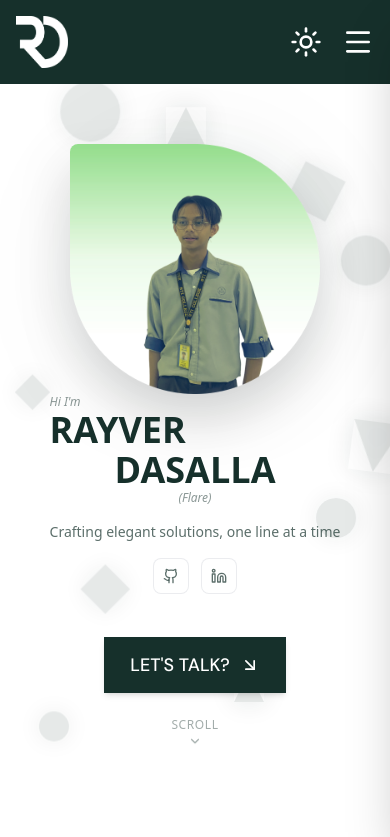
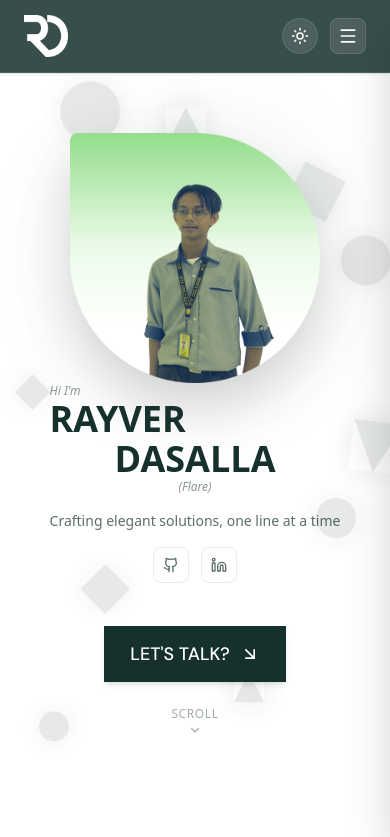
Before and after one commit to FlareItsh/Rayver-Dasalla-Portfolio, a React (Vite) app: page / in a window 390 px wide. Shown: the top 837 px of the page. Built offline with nearby package versions, Linux system fonts and the light colour scheme.

Commit message:
style: enhance navbar with frosted glassmorphism, refined spacing, and styled control buttons

```diff
--- a/src/components/layout/Navbar.jsx
+++ b/src/components/layout/Navbar.jsx
@@ -141,7 +141,7 @@ export default function Navbar() {
 
   const desktopNav = (
     <div className="relative">
-      <ul className="flex gap-20 text-base">
+      <ul className="flex gap-14 text-sm font-medium tracking-wide lg:gap-16">
         {navItems.map((item) => (
           <li key={item.id} className="py-0">
             <Link item={item} isMobile={false} />
@@ -167,39 +167,48 @@ export default function Navbar() {
     </li>
   ));
 
-  // Conditional classes for navbar pure slide-down animation (hidden off-screen top, no fade)
-  const navbarClasses = `font-primary bg-primary sticky top-0 z-20 flex items-center justify-between px-4 py-4 lg:justify-around lg:px-0 transition-transform duration-700 ease-out ${
+  // Conditional classes for navbar with frosted glassmorphism
+  const navbarClasses = `font-primary bg-primary/85 dark:bg-primary/85 backdrop-blur-md border-b border-white/10 shadow-sm sticky top-0 z-50 flex items-center justify-between px-6 py-3.5 lg:justify-around lg:px-12 transition-all duration-700 ease-out ${
     isVisible ? 'translate-y-0' : '-translate-y-full'
-  }`; // Starts fully off-screen top (hidden), slides down to position after delay
+  }`;
 
   return (
     <>
       <nav className={navbarClasses}>
         <div>
-          <img className="size-13" src="/RD Logo Light.png" alt="Rayver Dasalla" />
+          <a
+            href="#home"
+            className="flex items-center transition-transform duration-300 hover:scale-105"
+            aria-label="Rayver Dasalla Home"
+          >
+            <img className="size-11 object-contain" src="/RD Logo Light.png" alt="Rayver Dasalla" />
+          </a>
         </div>
         {!isMobile ? desktopNav : null}
-        <div className="flex items-center gap-4">
+        <div className="flex items-center gap-3">
           <button
             onClick={toggleDarkMode}
-            className="relative rounded-full p-1 transition-all duration-500 ease-out hover:bg-white/10"
+            aria-label="Toggle Theme"
+            className="flex h-9 w-9 items-center justify-center rounded-full border border-white/10 bg-white/10 text-white shadow-xs transition-all duration-300 ease-out hover:bg-white/20 hover:scale-105"
           >
             <div
-              className={`transition-transform duration-500 ease-out ${darkMode ? 'rotate-360' : ''}`}
+              className={`flex items-center justify-center transition-transform duration-500 ease-out ${darkMode ? 'rotate-360' : ''}`}
             >
               {darkMode ? (
-                <Moon size={32} className="text-white" />
+                <Moon size={18} className="text-white" />
               ) : (
-                <Sun size={32} className="text-white" />
+                <Sun size={18} className="text-white" />
               )}
             </div>
           </button>
           {isMobile && (
-            <Menu
-              size={32}
-              className="cursor-pointer text-white"
+            <button
               onClick={() => setIsOpen(!isOpen)}
-            />
+              aria-label="Toggle Menu"
+              className="flex h-9 w-9 items-center justify-center rounded-lg border border-white/10 bg-white/10 text-white transition-all duration-300 hover:bg-white/20"
+            >
+              <Menu size={20} className="text-white" />
+            </button>
           )}
         </div>
       </nav>
```
